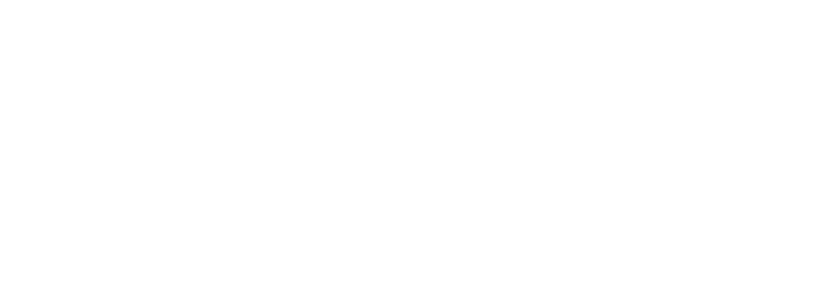
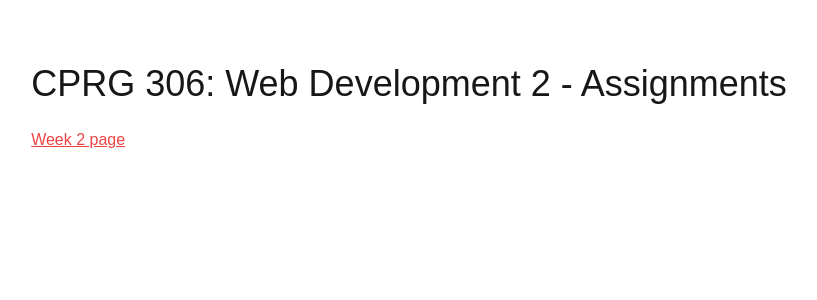
Before and after one commit to ultradogg00/cprg306-assignments, a Next.js app: page / in a window 1280 px wide. Shown: the top 300 px of the page, without its empty margins (231-1048 px from the left). Built offline with nearby package versions, Linux system fonts and the light colour scheme.

Commit message:
Finished asg 2
Added css and updated week-2 page

```diff
--- a/app/page.js
+++ b/app/page.js
@@ -1,8 +1,17 @@
-import Image from "next/image";
+
+import Link from "next/link";
 
 export default function Home() {
   return (
-    <main>
+    <main className=" flex  justify-center  ">
+      <div className = "p-16">
+        <h1 className="  text-4xl"> CPRG 306: Web Development 2 - Assignments</h1>
+        <ol>
+          <li className="pt-6">
+            <Link className=" underline text-red-500 hover:text-red-300"  href="./week-2">Week 2 page</Link>
+          </li>
+        </ol>
+      </div>
 
 
     </main>
--- a/app/week-2/page.js
+++ b/app/week-2/page.js
@@ -1,11 +1,11 @@
+import StudentInfo from "./student-info";
 
 
-
-export default function Page(){
-    return(
-
-        <main>
-
-        </main>
+export default function Page() {
+    return (
+      <main>
+        <h1>Shopping List</h1>
+        <StudentInfo/>
+      </main>
     );
-}
+  }
--- /dev/null
+++ b/app/week-2/student-info.js
@@ -0,0 +1,10 @@
+import Link from "next/link";
+
+export default function StudentInfo(){
+    return(
+        <main>
+            <p>David Ashieze</p>
+            <Link className=" underline text-red-500 hover:text-red-300" href="https://github.com/ultradogg00/cprg306-assignments">https://github.com/ultradogg00/cprg306-assignments</Link>
+        </main>
+    );
+}
```
